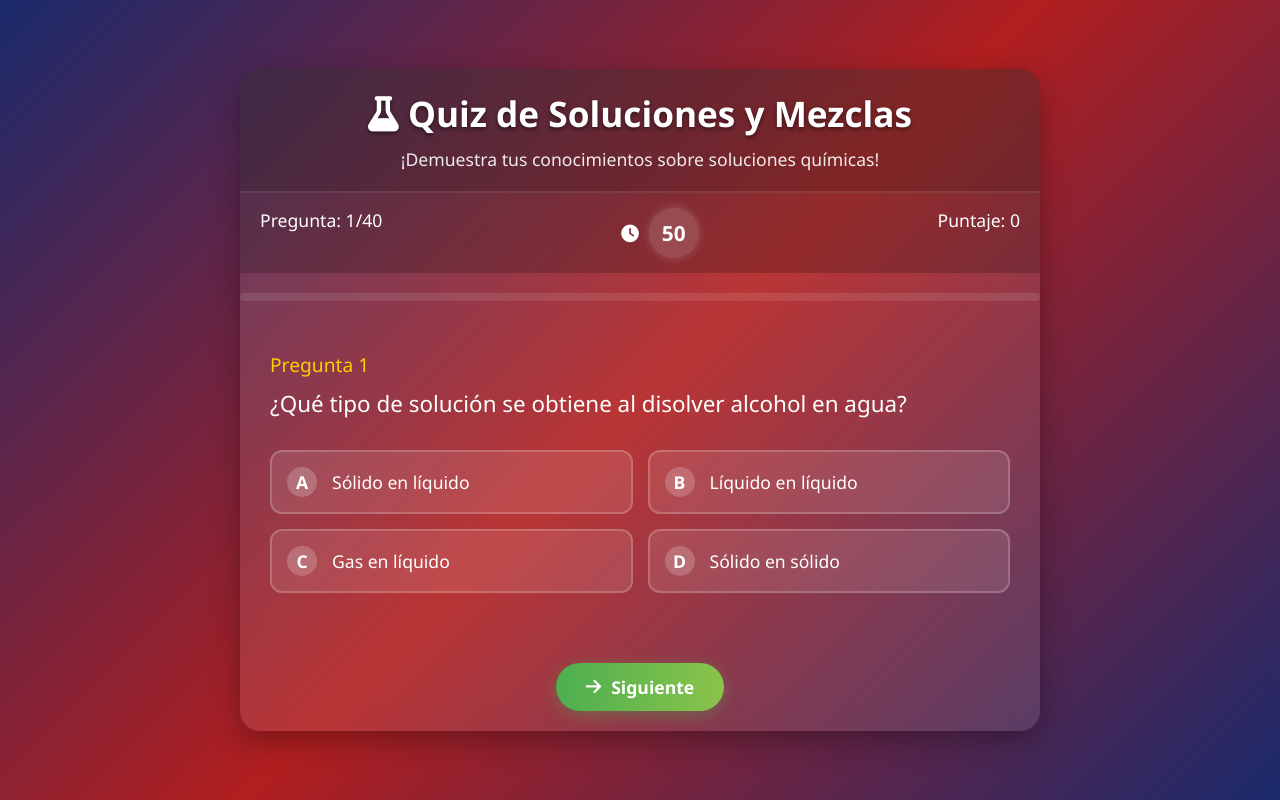
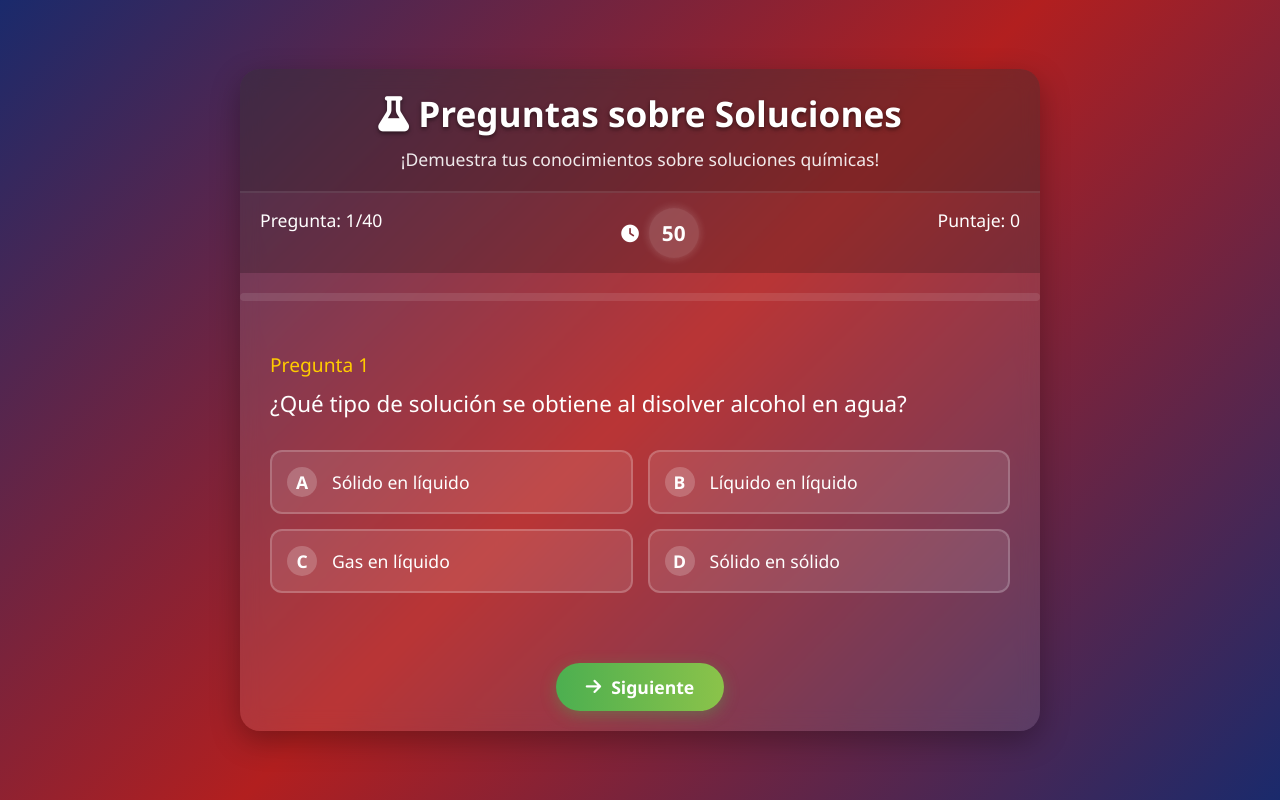
Before and after one commit to DavidTicho/DavidTicho.github.io, a plain HTML site: page index.html in a window 1280 px wide. Drawn offline with Linux system fonts and the light colour scheme.

Commit message:
Update index.html

```diff
--- a/index.html
+++ b/index.html
@@ -299,7 +299,7 @@
 <body>
     <div class="container">
         <div class="header">
-            <h1><i class="fas fa-flask"></i> Quiz de Soluciones y Mezclas</h1>
+            <h1><i class="fas fa-flask"></i> Preguntas sobre Soluciones</h1>
             <p>¡Demuestra tus conocimientos sobre soluciones químicas!</p>
         </div>
 
```
